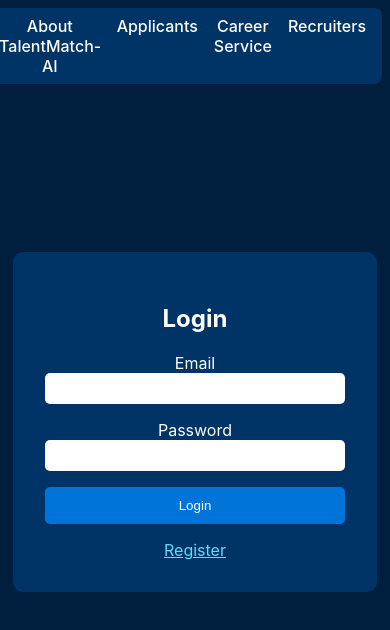
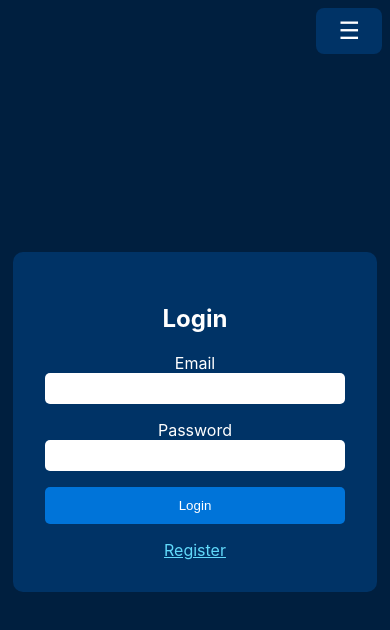
Before and after one commit to danny0ceanCA/airecruiting, a React (Create React App) app in the folder frontend/: page /login in a window 390 px wide. Shown: the top 630 px of the page. Built offline with nearby package versions, Linux system fonts and the light colour scheme.

Commit message:
Improve mobile support

```diff
--- a/frontend/src/ActivityLog.css
+++ b/frontend/src/ActivityLog.css
@@ -46,3 +46,10 @@
 .error {
   color: #ff4136;
 }
+
+@media (max-width: 768px) {
+  .log-table {
+    display: block;
+    overflow-x: auto;
+  }
+}
--- a/frontend/src/AdminPending.css
+++ b/frontend/src/AdminPending.css
@@ -72,3 +72,10 @@
   padding: 0.5rem 1rem;
   border-radius: 5px;
 }
+
+@media (max-width: 768px) {
+  .pending-table {
+    display: block;
+    overflow-x: auto;
+  }
+}
--- a/frontend/src/AdminUsers.css
+++ b/frontend/src/AdminUsers.css
@@ -133,3 +133,10 @@
   border-radius: 0;
   box-shadow: none;
 }
+
+@media (max-width: 768px) {
+  .users-table {
+    display: block;
+    overflow-x: auto;
+  }
+}
--- a/frontend/src/StudentProfiles.css
+++ b/frontend/src/StudentProfiles.css
@@ -334,3 +334,11 @@
   box-shadow: none !important;
   width: 100%;
 }
+
+@media (max-width: 768px) {
+  .school-table,
+  .job-subtable {
+    display: block;
+    overflow-x: auto;
+  }
+}
--- a/frontend/src/TopMenu.css
+++ b/frontend/src/TopMenu.css
@@ -6,8 +6,23 @@
   padding: 0.5rem 1rem;
   border-radius: 8px;
   display: flex;
+  align-items: center;
   gap: 1rem;
   z-index: 1000;
+}
+
+.menu-toggle {
+  display: none;
+  background: none;
+  border: none;
+  color: #fff;
+  font-size: 1.5rem;
+  cursor: pointer;
+}
+
+.menu-links {
+  display: flex;
+  gap: 1rem;
 }
 
 .top-menu a {
@@ -19,3 +34,18 @@
 .top-menu a:hover {
   text-decoration: underline;
 }
+
+@media (max-width: 768px) {
+  .menu-toggle {
+    display: block;
+  }
+  .menu-links {
+    display: none;
+    flex-direction: column;
+    gap: 0.5rem;
+    margin-top: 0.5rem;
+  }
+  .top-menu.open .menu-links {
+    display: flex;
+  }
+}
--- a/frontend/src/TopMenu.js
+++ b/frontend/src/TopMenu.js
@@ -1,15 +1,22 @@
-import React from 'react';
+import React, { useState } from 'react';
 import { Link } from 'react-router-dom';
 import './TopMenu.css';
 
 function TopMenu() {
+  const [open, setOpen] = useState(false);
+
   return (
-    <nav className="top-menu">
-      <Link to="/login">Home</Link>
-      <Link to="/about">About TalentMatch-AI</Link>
-      <Link to="/about/applicants">Applicants</Link>
-      <Link to="/about/career-service">Career Service</Link>
-      <Link to="/about/recruiters">Recruiters</Link>
+    <nav className={`top-menu${open ? ' open' : ''}`}>
+      <button className="menu-toggle" onClick={() => setOpen(!open)} aria-label="Toggle navigation">
+        &#9776;
+      </button>
+      <div className="menu-links">
+        <Link to="/login">Home</Link>
+        <Link to="/about">About TalentMatch-AI</Link>
+        <Link to="/about/applicants">Applicants</Link>
+        <Link to="/about/career-service">Career Service</Link>
+        <Link to="/about/recruiters">Recruiters</Link>
+      </div>
     </nav>
   );
 }
--- a/frontend/src/index.js
+++ b/frontend/src/index.js
@@ -3,6 +3,7 @@ import ReactDOM from 'react-dom/client';
 import './index.css';
 import App from './App';
 import reportWebVitals from './reportWebVitals';
+import * as serviceWorkerRegistration from './serviceWorkerRegistration';
 
 const root = ReactDOM.createRoot(document.getElementById('root'));
 root.render(
@@ -15,3 +16,4 @@ root.render(
 // to log results (for example: reportWebVitals(console.log))
 // or send to an analytics endpoint. Learn more: https://bit.ly/CRA-vitals
 reportWebVitals();
+serviceWorkerRegistration.register();
--- /dev/null
+++ b/frontend/src/serviceWorkerRegistration.js
@@ -0,0 +1,19 @@
+// Simplified service worker registration for offline support
+
+export function register() {
+  if ('serviceWorker' in navigator) {
+    window.addEventListener('load', () => {
+      navigator.serviceWorker
+        .register('/service-worker.js')
+        .catch((err) => console.error('Service worker registration failed:', err));
+    });
+  }
+}
+
+export function unregister() {
+  if ('serviceWorker' in navigator) {
+    navigator.serviceWorker.ready.then((registration) => {
+      registration.unregister();
+    });
+  }
+}
```
Also changed, not shown: frontend/public/service-worker.js (added, +11 -0 lines).
